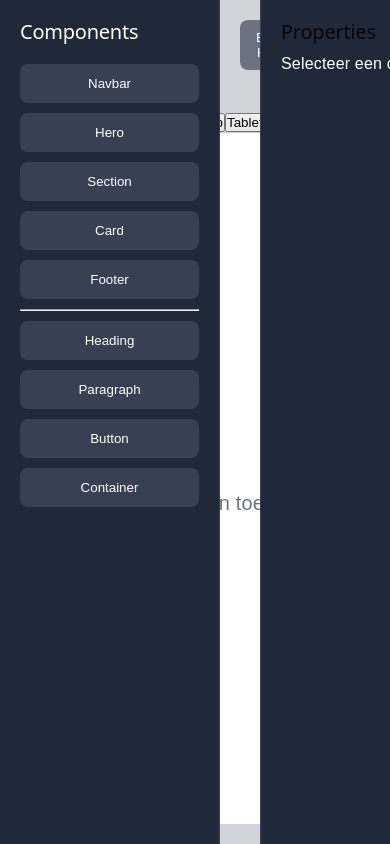
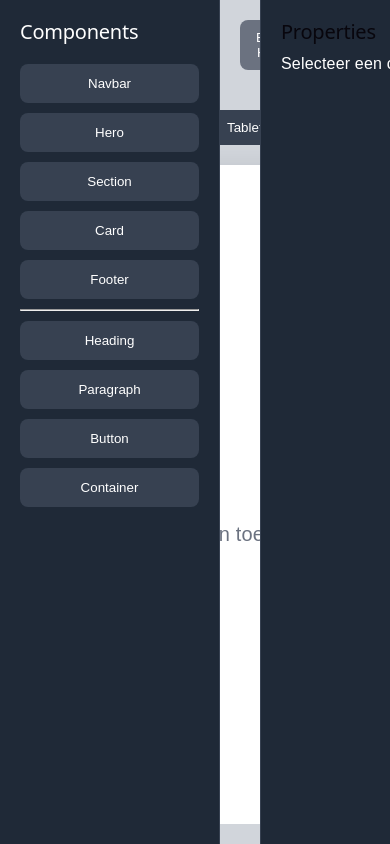
Before and after one commit to itzmitto/html-css-builder, a React (Vite) app: page / in a window 390 px wide. Shown: the top 844 px of the page. Built offline with nearby package versions, Linux system fonts and the light colour scheme.

Commit message:
Add device switcher component styles and enhance desktop preview responsiveness

```diff
--- a/src/App.css
+++ b/src/App.css
@@ -196,3 +196,23 @@ body {
   outline-offset: 4px;
   border-radius: 10px;
 }
+
+.device-switcher {
+  display: flex;
+  gap: 10px;
+  margin-bottom: 20px;
+}
+
+.device-switcher button {
+  padding: 10px 16px;
+  border: none;
+  border-radius: 8px;
+  cursor: pointer;
+  background: #374151;
+  color: white;
+}
+
+.desktop-preview {
+  transition: 0.3s;
+  max-width: 100%;
+}
```
